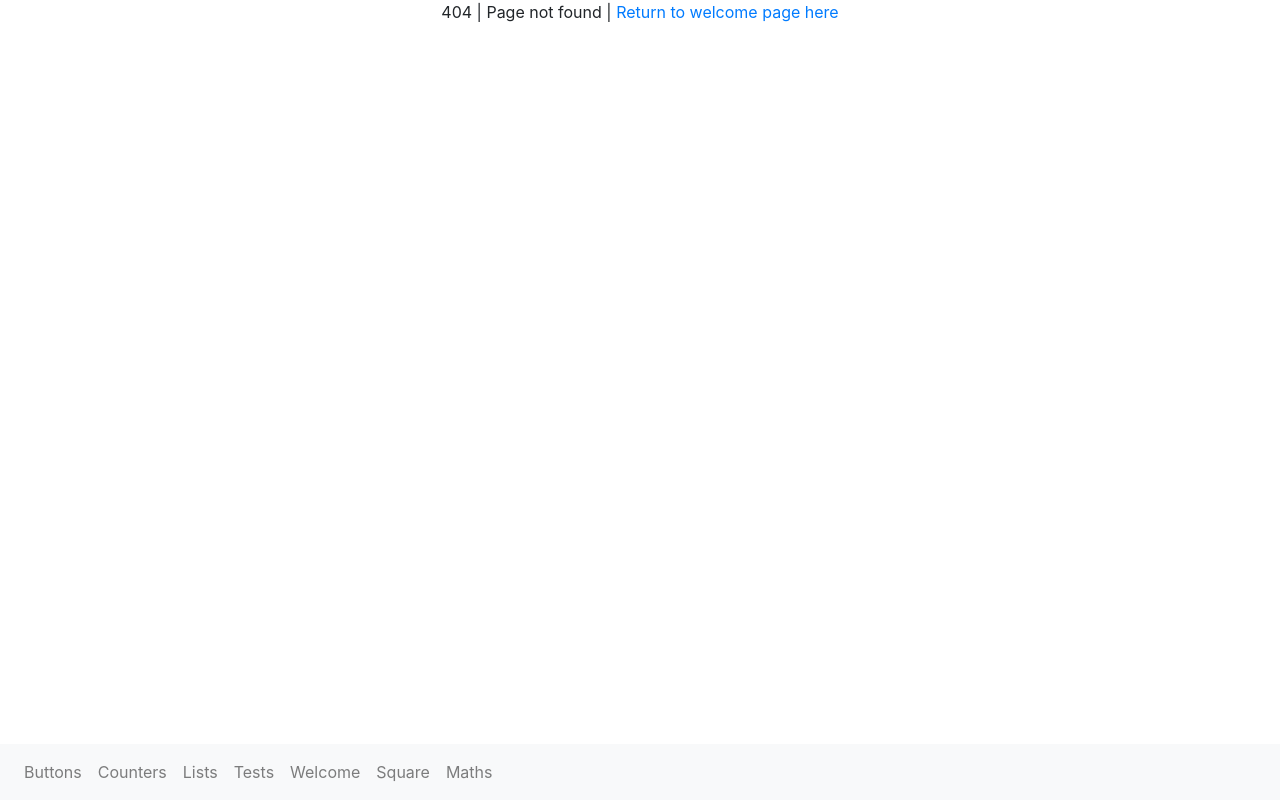
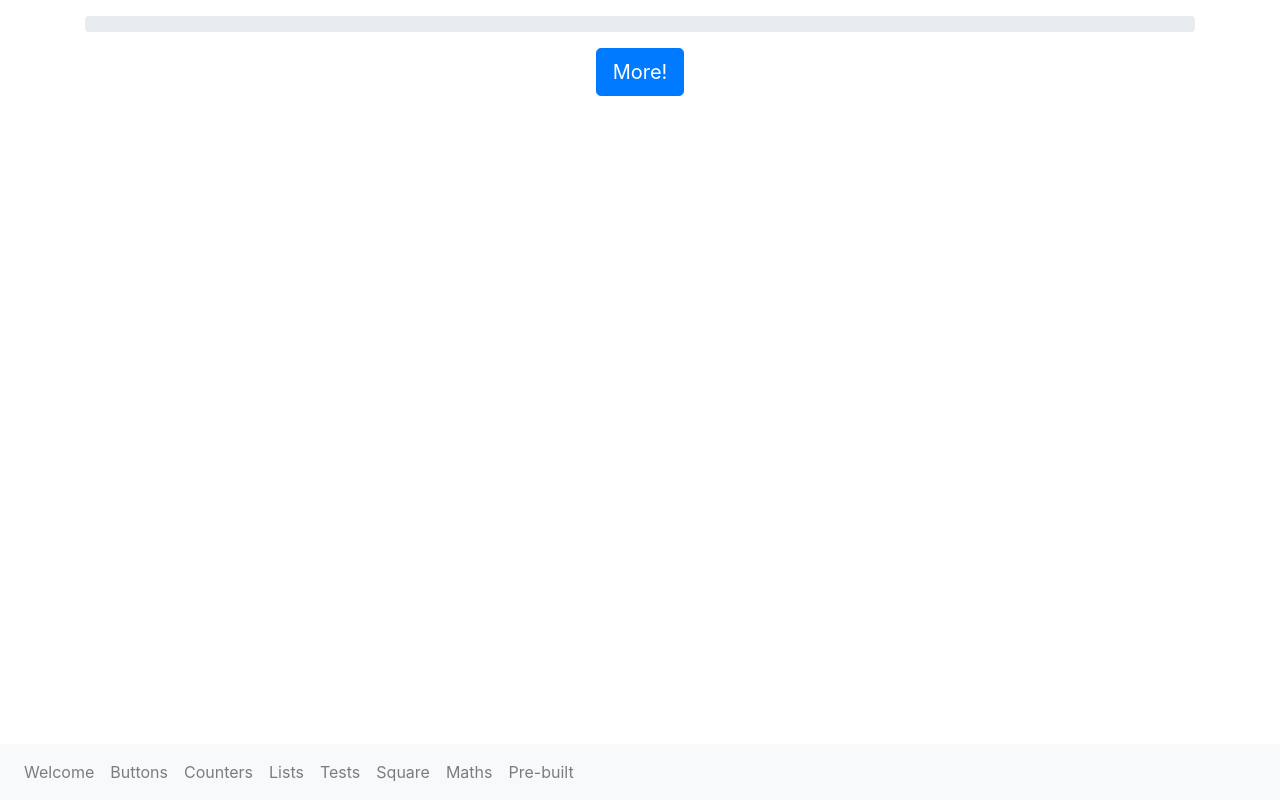
Before and after one commit to AlexanderBraatz/w910reactUI, a React (Create React App) app in the folder w910react/: page /pre-built in a window 1280 px wide. Before the commit this address had no page. Built offline with nearby package versions, Linux system fonts and the light colour scheme.

Commit message:
W9D3 chall 07-pre-built-Components 01 made a Progress component with React-bootstrap ProgresBar and Button.used ternary to stop incrementing this.state.progress after it reached 100, added pre-built to Nav-bar-footer

```diff
--- a/w910react/package.json
+++ b/w910react/package.json
@@ -7,6 +7,7 @@
     "@testing-library/react": "^9.5.0",
     "@testing-library/user-event": "^7.2.1",
     "react": "^16.13.1",
+    "react-bootstrap": "^1.3.0",
     "react-dom": "^16.13.1",
     "react-router-dom": "^5.2.0",
     "react-scripts": "3.4.3"
--- a/w910react/src/App.js
+++ b/w910react/src/App.js
@@ -28,6 +28,7 @@ import RollCall from './components/03state/RollCall'
 import Footer from './components/06routing/Footer'
 import FourOhFour from './components/06routing/FourOhFour'
 
+import Progress from './components/07pre-built/Progress'
 
 
 function App() {
@@ -35,6 +36,9 @@ function App() {
     <div className="App">
       <Router>
         <Switch>
+        <Route  path="/pre-built" >
+          <Progress />
+        </Route>
           <Route  path="/buttons" >
             <Clicked />
             <ToggleText  />
@@ -87,9 +91,9 @@ function App() {
             <Transform  function= { x => x - (x * x )/10 }/>
 
           </Route>
-            <Route path="/steps/:max/:step"
-              render={ ( { match } ) => ( <StepCounter  max= { match.params.max } step = { match.params.step } /> )}>
-            </Route>
+          <Route path="/steps/:max/:step"
+            render={ ( { match } ) => ( <StepCounter  max= { match.params.max } step = { match.params.step } /> )}>
+          </Route>
 
           <FourOhFour />
         </Switch>
--- a/w910react/src/components/06routing/Footer.jsx
+++ b/w910react/src/components/06routing/Footer.jsx
@@ -7,6 +7,9 @@ const Footer = () => (
 
   <div className=" " id="navbarNav">
     <ul className="navbar-nav">
+      <li className="nav-item">
+        <Link className="nav-link " to="/welcome">Welcome</Link>
+      </li>
       <li className="nav-item">
         <Link className="nav-link" to="/buttons">Buttons</Link>
       </li>
@@ -21,13 +24,13 @@ const Footer = () => (
         <Link className="nav-link " to="/tests">Tests</Link>
       </li>
       <li className="nav-item">
-        <Link className="nav-link " to="/welcome">Welcome</Link>
-      </li>
-      <li className="nav-item">
         <Link className="nav-link " to="/square">Square</Link>
       </li>
       <li className="nav-item">
         <Link className="nav-link " to="/maths">Maths</Link>
+      </li>
+      <li className="nav-item">
+        <Link className="nav-link " to="/pre-built">Pre-built</Link>
       </li>
     </ul>
   </div>
--- /dev/null
+++ b/w910react/src/components/07pre-built/Progress.jsx
@@ -0,0 +1,59 @@
+import React, { Component } from "react"
+import ProgressBar from 'react-bootstrap/ProgressBar' //https://react-bootstrap.github.io/components/progress/
+import Button from 'react-bootstrap/Button' //https://react-bootstrap.netlify.app/components/buttons/
+
+class Progress extends Component {
+    constructor( props ) {
+        super( props );
+        this.state = {
+            progress : 0,
+        };
+
+        this.handleClick = this.handleClick.bind(this);
+    }
+
+    handleClick() {
+        let { progress } = this.state;
+
+        this.setState({
+            progress : progress < 100 ? progress + 10 : progress,
+            //         ^if value is larger than 100 stop adding 10 to it, by just setting it to itself
+        })
+
+    }
+
+    render(){
+        return(
+            <>
+                <ProgressBar
+                    now= { this.state.progress }
+                    // min= { 0 } not needed as 0 and 100 are the  default, see docs
+                    // max= { 100 }
+                    variant="danger"
+                    animated
+                    label={`${ this.state.progress }%`} srOnly
+                    className="mt-3 mb-3"/>
+                <Button
+                    onClick= { this.handleClick }
+                    variant="primary"
+                    size="lg"
+                    disabled= {  this.state.progress >= 100 ? true : false  }
+
+                    >
+                        More!
+                </Button>
+            </>
+        );
+    }
+}
+
+
+
+export default Progress;
+
+/*
+-start at 0
+- onClick button up 10%
+- if 100%
+- button disabled
+*/
```
Also changed, not shown: 1 other file (tests, documents, lock files or other folders).
